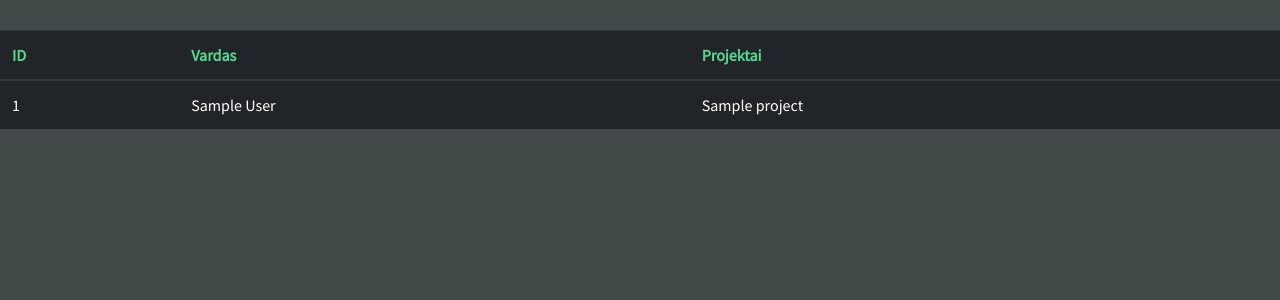
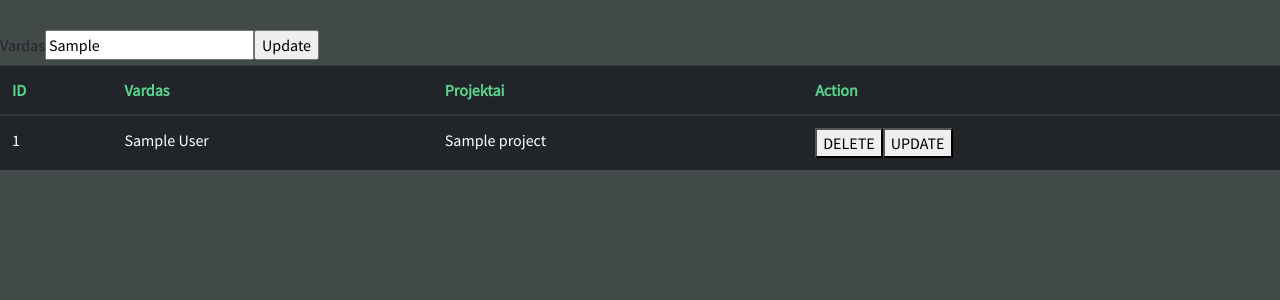
Before and after one commit to EvaldasP/ProjectManagerPHP, a PHP site: the page made by index.php in a window 1280 px wide. Shown: the part 130-430 px from the top of the page. Run offline with PHP 8.4, Linux system fonts and the light colour scheme; tables that the repository leaves empty or names only in its code hold one stand-in row (values such as "Sample post").

Commit message:
Delete/ Update
Now can delete, update employees & projects

```diff
--- /dev/null
+++ b/Tools/helper.php
@@ -0,0 +1,118 @@
+<?php
+$servername = "localhost";
+$username = "root";
+$password = "mysql";
+$db = "projectmanager";
+
+//Creating connection
+
+$conn = mysqli_connect($servername, $username, $password, $db);
+if (!$conn) {
+    die("Connection failed: " . mysqli_connect_error());
+}
+
+?>
+
+<?php
+
+// darbuotoju trinimas
+
+if (isset($_GET['action']) and $_GET['action'] == 'deleteEmp') {
+    $sql = 'DELETE FROM employee WHERE id = ?';
+    $stmt = $conn->prepare($sql);
+    $stmt->bind_param('i', $_GET['id']);
+    $res = $stmt->execute();
+
+    $stmt->close();
+    mysqli_close($conn);
+
+    header("Location: " . strtok("?path=employee", ''));
+    die();
+}
+
+// projektu trinimas. Istrinus projekta darbuotuojai unsigned
+
+if (isset($_GET['action']) and $_GET['action'] == 'deletePr') {
+    $sql = 'DELETE FROM projects WHERE id = ?';
+    $stmt = $conn->prepare($sql);
+    $stmt->bind_param('i', $_GET['id']);
+    $res = $stmt->execute();
+
+    $stmt->close();
+    mysqli_close($conn);
+
+    header("Location: " . strtok("?path=projects", ''));
+    die();
+}
+
+
+
+
+
+
+// Darbuotoju updatinimas. Galima keisti varda
+
+if (isset($_GET['updateEmp'])) {
+    $oldName = $_GET['updateEmp'];
+
+
+    echo
+        "<form  id=updateForma method='POST'>
+    <label>Vardas</label>
+    <input type='text' name='newName' value= $oldName >
+    <input type='submit' name='updateEmp' value='Update'>
+    </form>";
+
+    if (isset($_POST['updateEmp'])) {
+
+        $sql = "UPDATE employee
+        SET employee.name ='$_POST[newName]'
+        WHERE employee.name= '$oldName'";
+
+        mysqli_query($conn, $sql);
+
+        header("Location: " . strtok("?path=employee", ''));
+    }
+}
+
+
+
+
+
+
+
+// Projekto pavadinimo updatinimas
+
+
+if (isset($_GET['updatePr'])) {
+
+    $oldPrName = ($_GET['updatePr']);
+
+
+
+    echo
+        "<div>
+        <form  id=forma a method=post>
+        <label>Projecto pavadinimas</label>
+        <input type=text name='newPrName' value=$oldPrName>
+        <input type=submit name=updatePr value=Update>
+        </form>
+        </div>";
+
+
+
+
+    if (isset($_POST['updatePr'])) {
+        $sql = "UPDATE projects
+        SET projects.name ='$_POST[newPrName]'
+        WHERE projects.name= '$oldPrName'";
+
+
+        mysqli_query($conn, $sql);
+
+        header("Location: " . strtok("?path=projects", ''));
+    }
+}
+
+
+?>
--- a/styles.css
+++ b/Tools/styles.css
@@ -59,4 +59,14 @@ header a:active {
 th {
   color: #58d68d;
 }
+
+#updateForm {
+  display: -webkit-box;
+  display: -ms-flexbox;
+  display: flex;
+}
+
+#updateForm input {
+  background-color: #424949;
+}
 /*# sourceMappingURL=styles.css.map */
--- a/styles.scss
+++ b/Tools/styles.scss
@@ -47,5 +47,11 @@ header {
 th {
   color: $thirdColor;
 }
-.table {
+
+#updateForm {
+  display: flex;
+
+  input {
+    background-color: $primaryColor;
+  }
 }
--- a/index.php
+++ b/index.php
@@ -7,8 +7,7 @@
     <link rel="preconnect" href="https://fonts.gstatic.com">
     <link href="https://fonts.googleapis.com/css2?family=Source+Sans+Pro&display=swap" rel="stylesheet">
     <link rel="stylesheet" href="https://stackpath.bootstrapcdn.com/bootstrap/4.1.3/css/bootstrap.min.css" integrity="sha384-MCw98/SFnGE8fJT3GXwEOngsV7Zt27NXFoaoApmYm81iuXoPkFOJwJ8ERdknLPMO" crossorigin="anonymous">
-    <script src="https://stackpath.bootstrapcdn.com/bootstrap/4.1.3/js/bootstrap.min.js" integrity="sha384-ChfqqxuZUCnJSK3+MXmPNIyE6ZbWh2IMqE241rYiqJxyMiZ6OW/JmZQ5stwEULTy" crossorigin="anonymous"></script>
-    <link rel="stylesheet" href="styles.css">
+    <link rel="stylesheet" href="Tools/styles.css">
     <title>ProjectManagerPHP</title>
 </head>
 
@@ -23,7 +22,6 @@
             <h2>Projekto Valdymas</h2>
         </div>
     </header>
-
 
     <table class="table table-hover table-dark">
         <thead>
@@ -42,25 +40,19 @@
                     echo "<th scope=col> Projektai</th>";
                 }
                 ?>
+                <th scope="col">Action</th>
+
             </tr>
         </thead>
         <tbody>
 
             <?php
-
-            $servername = "localhost";
-            $username = "root";
-            $password = "mysql";
-            $db = "projectmanager";
-
-            //Creating connection
-
-            $conn = mysqli_connect($servername, $username, $password, $db);
-            if (!$conn) {
-                die("Connection failed: " . mysqli_connect_error());
-            }
+            include "./Tools/helper.php";
 
             //logika kuri pasikeitus path'ui keicia lentele kuri spausdinama
+
+
+            // Darbuotoju Lentele
 
             if ($_GET['path'] == "employee" || $_GET['path'] == "") {
                 $sql = "SELECT employee.id as nr, employee.name as vardas, projects.name as projektas
@@ -71,15 +63,23 @@
                 $result = mysqli_query($conn, $sql);
                 if (mysqli_num_rows($result) > 0) {
                     while ($row = mysqli_fetch_assoc($result)) {
-                        echo "<tr>
-                        <td> $row[nr]</td>
-                        <td> $row[vardas]</td>
-                        <td> $row[projektas]</td>
-                        </tr>";
+
+                        print('<tr>'
+                            . '<td>' . $row['nr'] . '</td>'
+                            . '<td>' . $row['vardas'] . '</td>'
+                            . '<td>' . $row['projektas'] . '</td>'
+                            . '<td>' . '<a href="?action=deleteEmp&id='  . $row['nr'] . '"><button>DELETE</button></a>' .
+                            '<a href="?path=employee&updateEmp='  . rawurlencode($row['vardas']) . '"><button>UPDATE</button></a>'
+                            .  '</td>'
+                            . '</tr>');
                     }
                 }
+
+
+                // Project Lentele
+
             } else if ($_GET['path'] == "projects") {
-                $sql =  "SELECT projects.id as numeris, projects.name as projektas , GROUP_CONCAT(employee.name SEPARATOR', ') as vardas FROM projects
+                $sql =  "SELECT ANY_VALUE(projects.id) as numeris, projects.name as projektas , GROUP_CONCAT(employee.name SEPARATOR', ') as vardas FROM projects
                         LEFT JOIN employee ON employee.project_id = projects.id
                         GROUP BY projektas
                         ORDER BY numeris;
@@ -88,11 +88,14 @@
                 $result = mysqli_query($conn, $sql);
                 if (mysqli_num_rows($result) > 0) {
                     while ($row = mysqli_fetch_assoc($result)) {
-                        echo "<tr>
-                        <td> $row[numeris]</td>
-                        <td> $row[projektas]</td>
-                        <td> $row[vardas] </td>
-                        </tr>";
+                        print('<tr>'
+                            . '<td>' . $row['numeris'] . '</td>'
+                            . '<td>' . $row['projektas'] . '</td>'
+                            . '<td>' . $row['vardas'] . '</td>'
+                            . '<td>' . '<a href="?action=deletePr&id='  . $row['numeris'] . '"><button>DELETE</button></a>' .
+                            '<a href="?path=projects&updatePr='  . rawurlencode($row['projektas']) . '"><button>UPDATE</button></a>'
+                            . '</td>'
+                            . '</tr>');
                     }
                 }
             }
```
Also changed, not shown: 2 other files. Lines whose indentation alone changed are shown as unchanged.
